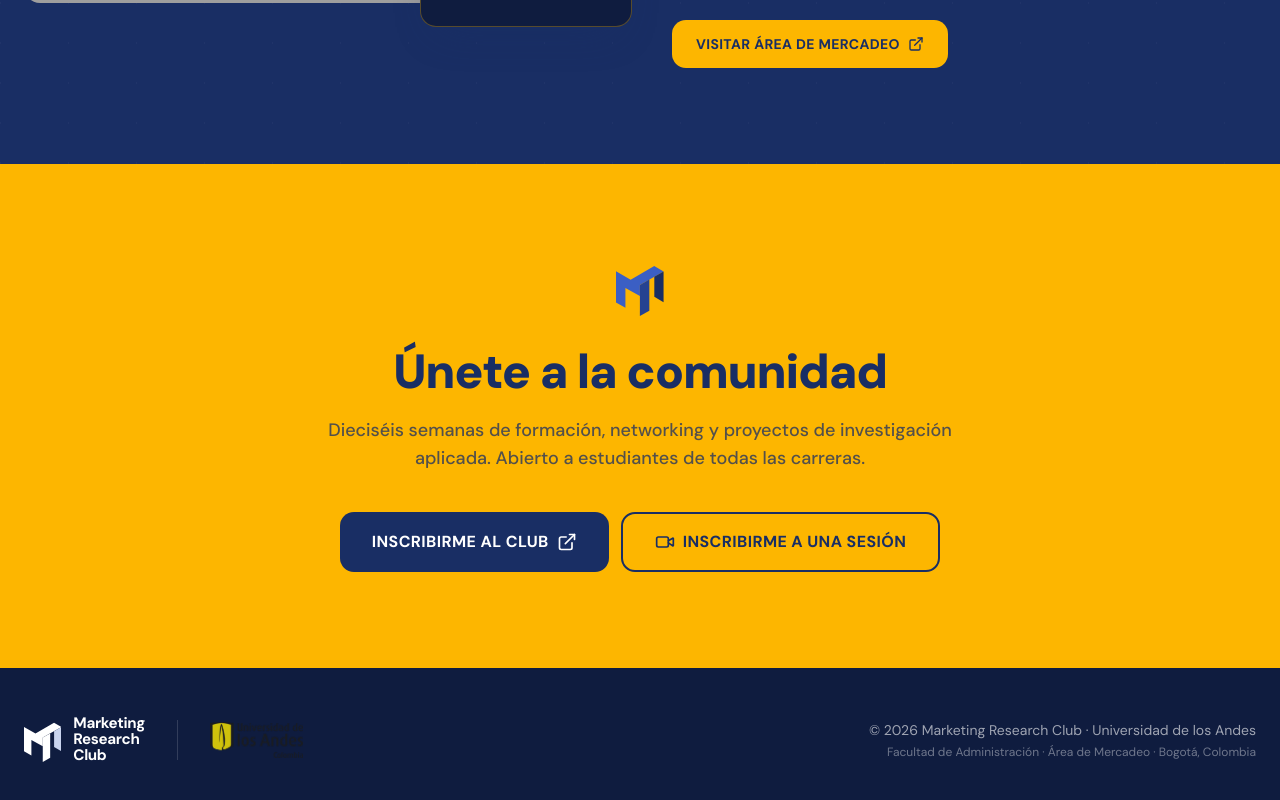
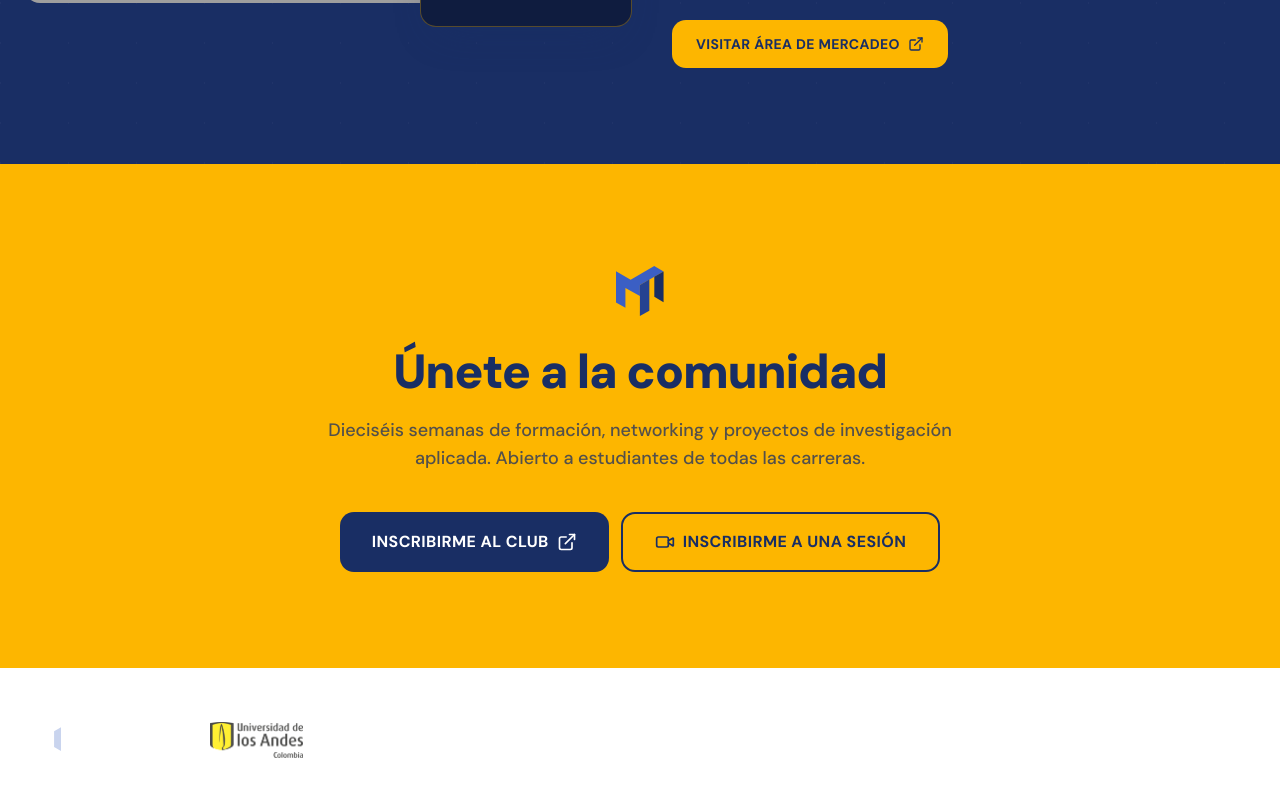
Before and after one commit to CamiloContrerasPhD/marketing-research-club, a React (Vite) app: page / in a window 1280 px wide. Shown: the part 5511-6311 px from the top of the page. Built offline with nearby package versions, Linux system fonts and the light colour scheme; grey boxes are pictures that could not be loaded.

Commit message:
Update Footer

```diff
--- a/src/App.tsx
+++ b/src/App.tsx
@@ -471,7 +471,7 @@ function App() {
       </section>
 
       {/* ================= FOOTER ================= */}
-      <footer className="bg-mrc-blue-ink py-12">
+      <footer className="bg-mrc-paper-ink py-12">
         <div className="mx-auto max-w-7xl px-5 sm:px-6">
           <div className="flex flex-col items-center justify-between gap-8 md:flex-row">
             <div className="flex flex-col items-center gap-6 sm:flex-row sm:gap-8">
```
